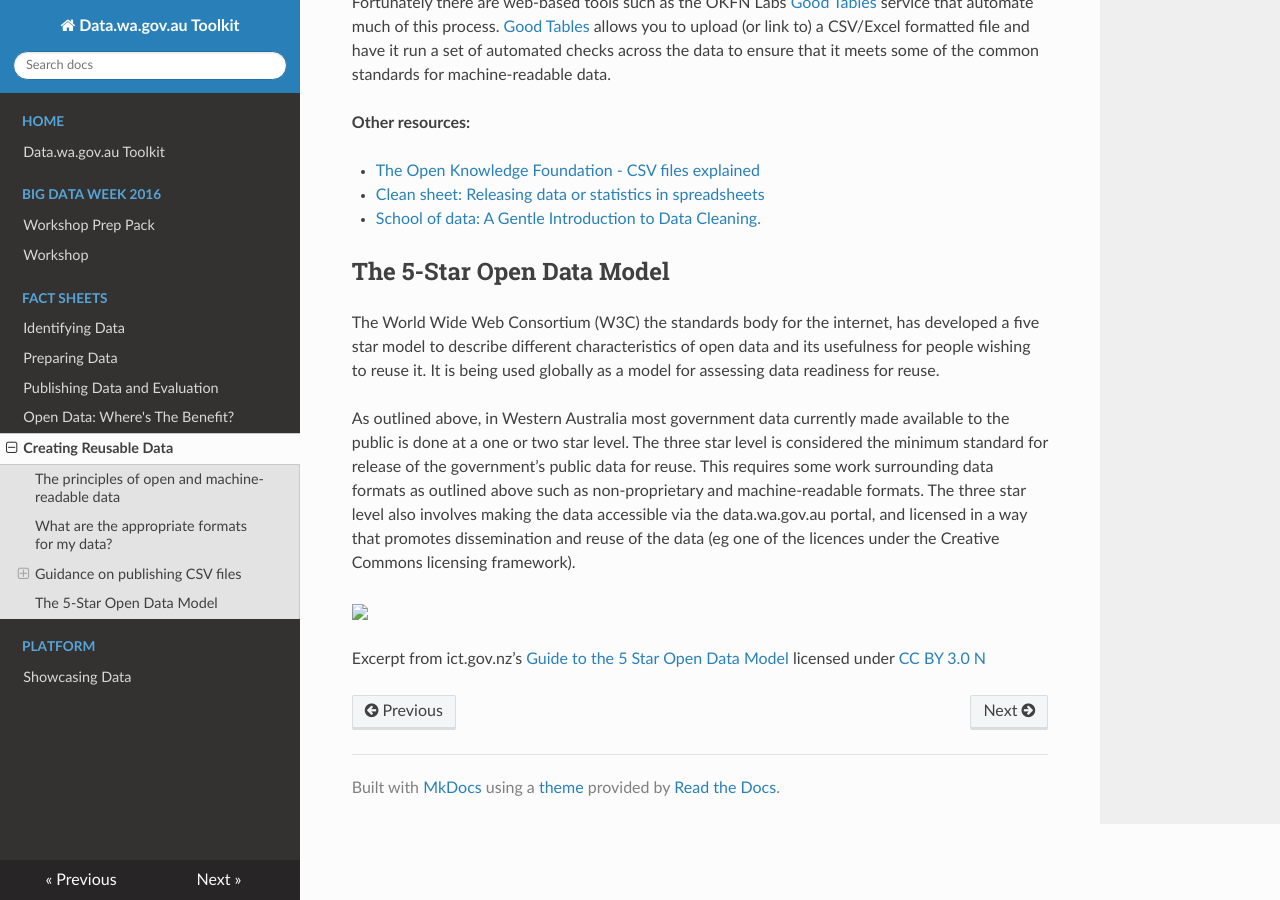
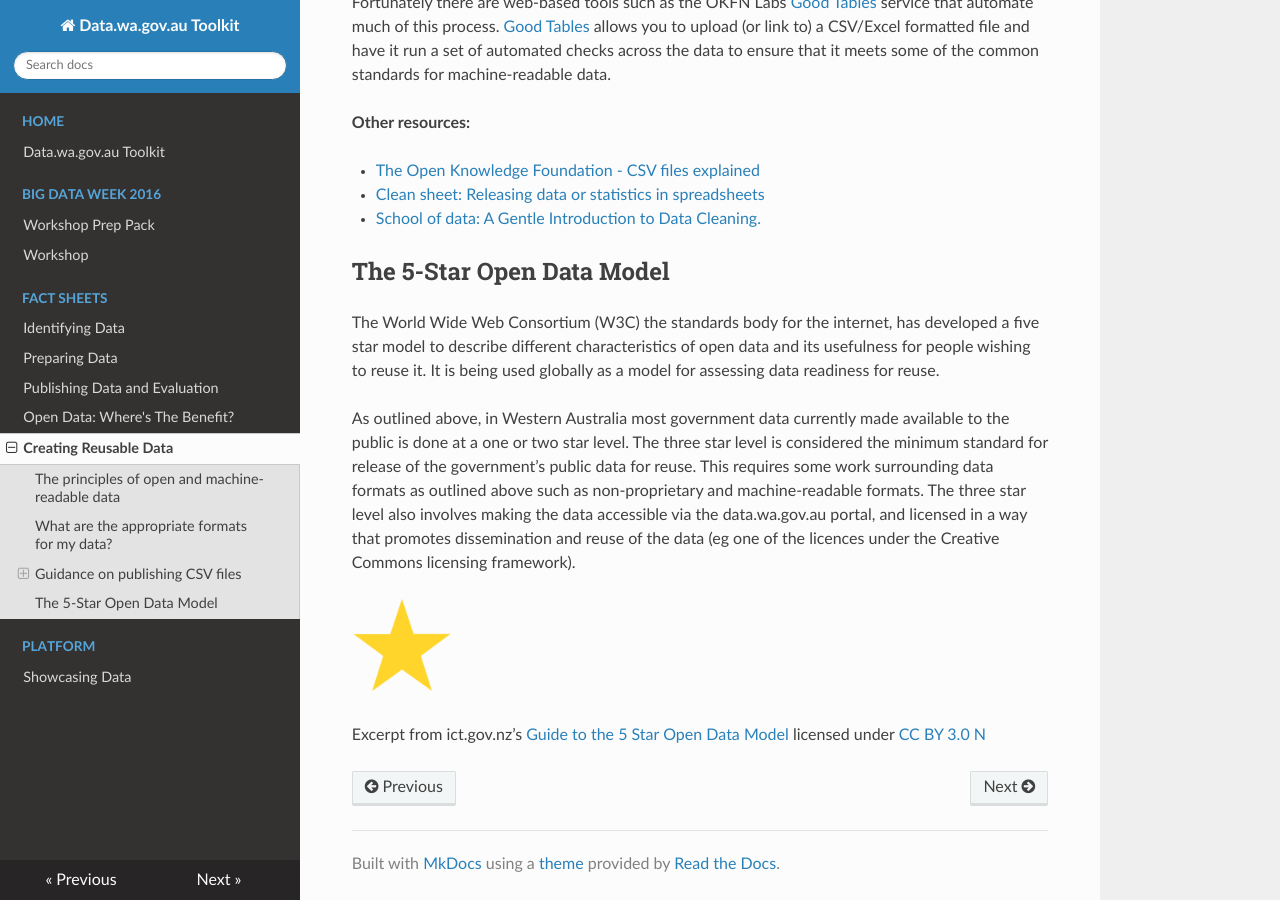
Before and after one commit to datawagovau/toolkit, an MkDocs documentation site: the page built from docs/factsheets/creating-reusable-data.md, in a window 1280 px wide and 900 px high, scrolled down 2163 px. Built offline with MkDocs 1.6.1, drawn with Linux system fonts in a browser that asks for light colours; nearby versions of some CDN libraries; old or Windows-style settings are respelled for this version of MkDocs.

Commit message:
Update creating-reusable-data.md

```diff
--- a/docs/factsheets/creating-reusable-data.md
+++ b/docs/factsheets/creating-reusable-data.md
@@ -112,6 +112,6 @@ making the data accessible via the data.wa.gov.au portal, and licensed in a way
 promotes dissemination and reuse of the data (eg one of the licences under the
 Creative Commons licensing framework).
 
-<img src="imgs/Star-yellow.png" width="100">
+<img src="/imgs/Star-yellow.png" width="100">
 
 Excerpt from ict.gov.nz’s [Guide to the 5 Star Open Data Model](https://www.ict.govt.nz/guidance-and-resources/open-government/toolkit-agencies/applying-5-star-open-data-model-your-high-value-pu/) licensed under [CC BY 3.0 N](http://creativecommons.org/licenses/by/3.0/nz/)
```
